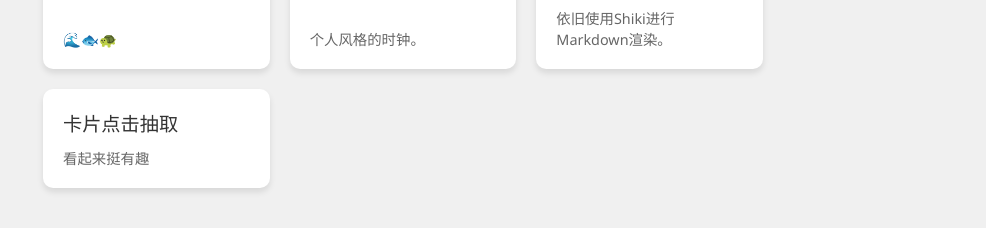
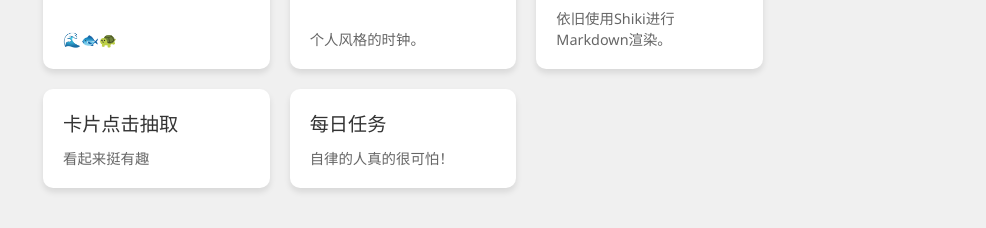
Before and after one commit to xiaoliziawa/HTML-Study, a plain HTML site: page index.html in a window 1280 px wide. Shown: the part 594-822 px from the top of the page, 237-1223 px from the left. Drawn offline with Linux system fonts and the light colour scheme.

Commit message:
index changes

```diff
--- a/index.html
+++ b/index.html
@@ -222,6 +222,12 @@
                     <div class="link-description">看起来挺有趣</div>
                 </a>
             </div>
+            <div class="card">
+                <a href="html/Study-11.html" class="link">
+                    <div class="link-title">每日任务</div>
+                    <div class="link-description">自律的人真的很可怕！</div>
+                </a>
+            </div>
         </div>
     </div>
 
```
